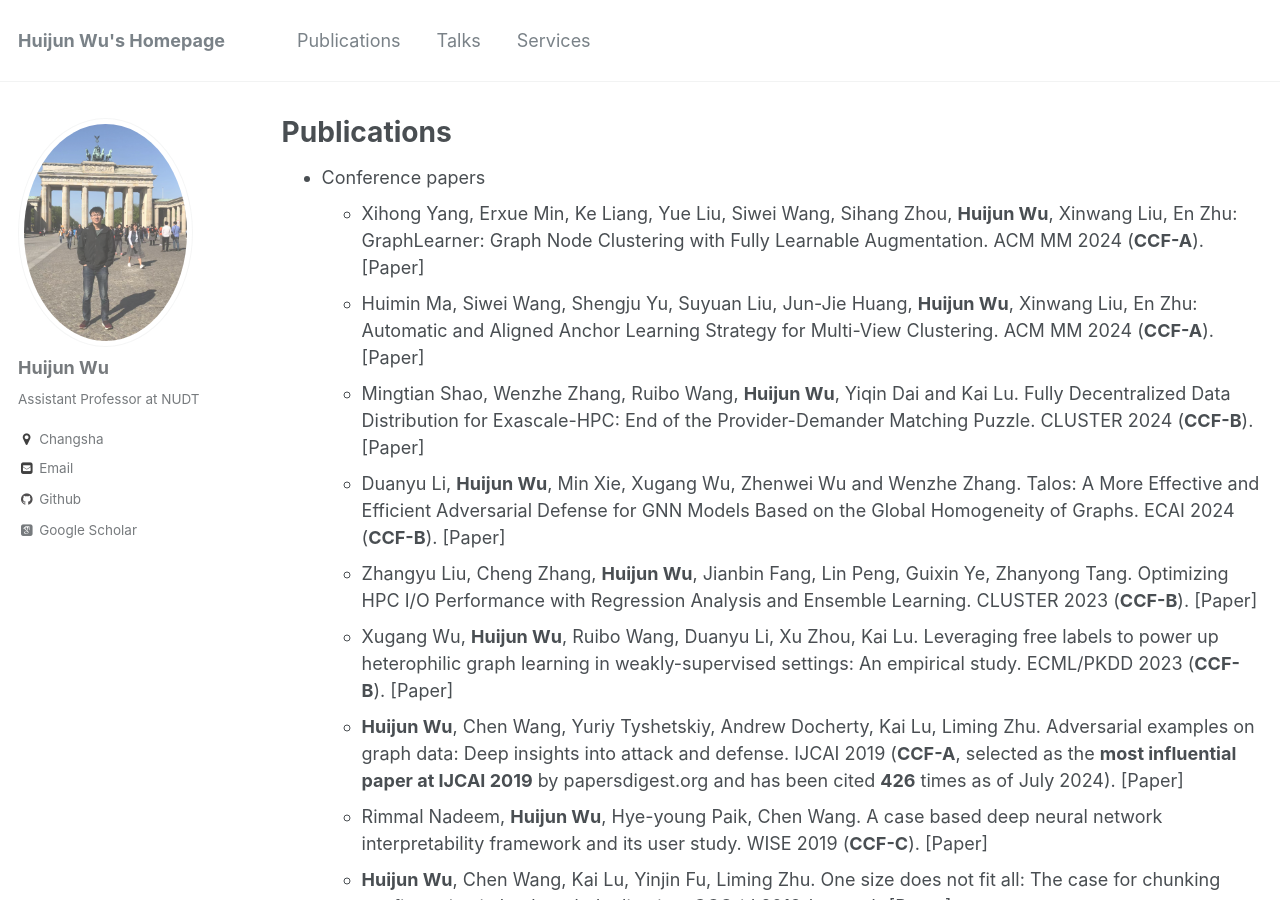
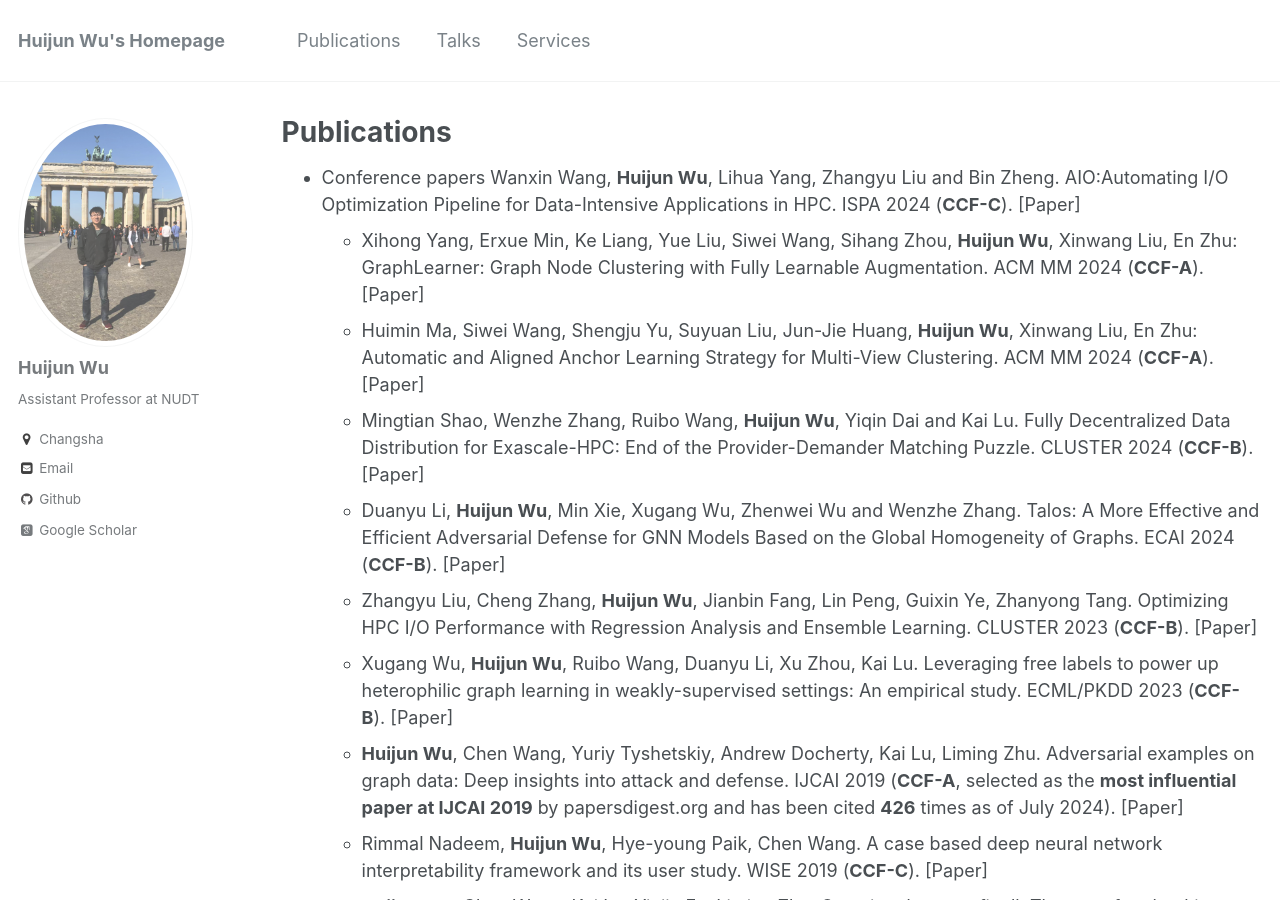
Before and after one commit to sktzwhj/sktzwhj.github.io, a Jekyll site: the page built from _pages/publications.md, in a window 1280 px wide and 900 px high. Built offline with Jekyll 4.4.1, drawn with Linux system fonts in a browser that asks for light colours; some web fonts are replaced; a script that is not in the unit is left out.

Commit message:
add ispa24

```diff
--- a/_pages/publications.md
+++ b/_pages/publications.md
@@ -16,6 +16,7 @@ author_profile: true
 
 
 * Conference papers
+  Wanxin Wang, **Huijun Wu**, Lihua Yang, Zhangyu Liu and Bin Zheng. AIO:Automating I/O Optimization Pipeline for Data-Intensive Applications in HPC. ISPA 2024 (**CCF-C**). [[Paper]](http://sktzwhj.github.io/files/ISPA24.pdf)
   * Xihong Yang, Erxue Min, Ke Liang, Yue Liu, Siwei Wang, Sihang Zhou, **Huijun Wu**, Xinwang Liu, En Zhu: GraphLearner: Graph Node Clustering with Fully Learnable Augmentation. ACM MM 2024 (**CCF-A**). [[Paper]](http://sktzwhj.github.io/files/MM24-2.pdf)
   * Huimin Ma, Siwei Wang, Shengju Yu, Suyuan Liu, Jun-Jie Huang, **Huijun Wu**, Xinwang Liu, En Zhu: Automatic and Aligned Anchor Learning Strategy for Multi-View Clustering. ACM MM 2024 (**CCF-A**). [[Paper]](http://sktzwhj.github.io/files/MM24-1.pdf)
   * Mingtian Shao, Wenzhe Zhang, Ruibo Wang, **Huijun Wu**, Yiqin Dai and Kai Lu. Fully Decentralized Data Distribution for Exascale-HPC: End of the Provider-Demander Matching Puzzle. CLUSTER 2024 (**CCF-B**). [[Paper]](http://sktzwhj.github.io/files/CLUSTER24.pdf)
```
